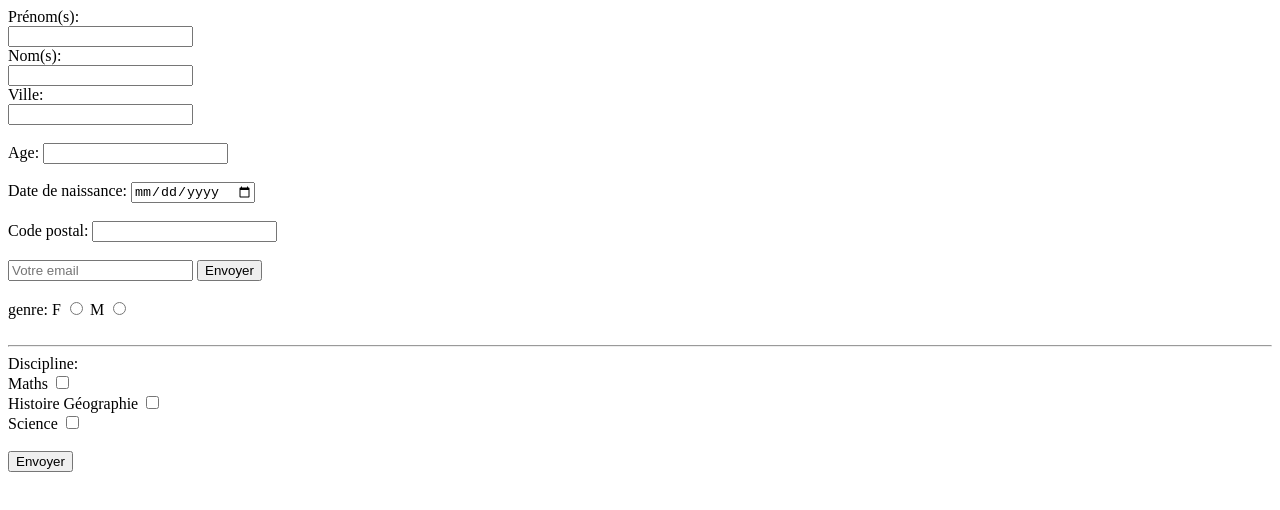
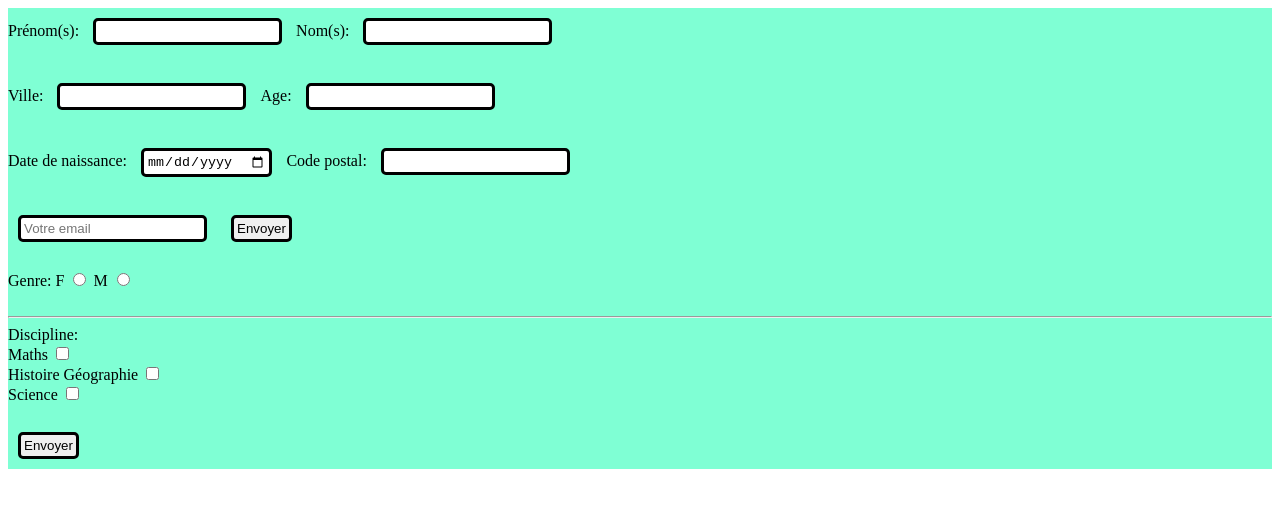
Before and after one commit to fougerouxjassem83-code/mapremierepageweb, a plain HTML site: page formulaire.html in a window 1280 px wide. Drawn offline with Linux system fonts and the light colour scheme.

Commit message:
je viens de construire mon codage sur html il d'ou je lai associé avec son camarade css pour styliser la page

```diff
--- /dev/null
+++ b/formulaire.css
@@ -0,0 +1,39 @@
+body{
+    text-align:;
+}
+
+
+form{
+    background-color: aquamarine;
+}
+
+        /*display inline signifie que l'orsque le */
+#div1{
+    display: inline;
+
+}
+
+#div2{
+    display: inline;
+}
+
+#div3{
+    display: inline;
+}
+
+
+
+
+
+
+        /*padding permet de modifier la taille d'input*/
+        /*input type date donc je cible l'input date avec la valeur padding est j'ai changer sa hauteur intérieur*/
+input[type=date],[type=text],[type=submit],[type=email]{
+            padding: 3px;  /*pading c'est la hauteur interne */
+            margin: 10px; /* le margin modifie la hauteur extérieur  */
+            border: 2px;
+            border-radius: 5px;
+            border: solid black; /*c'est tout sipmelement la couleur de la bordure*/
+            margin: bottom 15px;
+
+        }
--- a/formulaire.html
+++ b/formulaire.html
@@ -3,6 +3,7 @@
     <head>
         <meta charset="UTF-8">
         <meta name="viewport" content="width=device-width, initial-scale=1.0">
+        <link href="formulaire.css"rel="stylesheet">
         <title>inscription</title>
 
     </head>
@@ -10,54 +11,66 @@
 
             <!--pour créer un formulaire ll faut mettre la balise <form><form/>-->
             <form>
-
+<div id="div1">
       <!--j'indique a l'ordinateur que le label est associer a cettte ordinateur-->
-      <label for="prenom"> Prénom(s):</label>
-      <br>
-      <input type="text" name="prenom" id="prenom">
-
-<br>
-
-      <label for="Nom"> Nom(s):</label>
-      <br>         <!--dans ma balise input jai rajouter-->
-      <input type="text" name="Nom" id="Nom">
-
-<br>
-
-      <label for="Ville"> Ville:</label>
-      <br>         <!--le text ici signifie qu'à l'intérieure de l'input -->
-      <input type="text" id="Ville">
+      <label>Prénom(s):</label>
+      <input type="text">
+</div>
 
 
 
-<br><br>    <!--la balise <br> signifie les espacements-->
+<div id="div1">
+      <label>Nom(s):</label> <!--dans ma balise input jai rajouter-->
+      <input type="text">
+</div>
 
+
+
+<br><br>
+
+<div id="div2">
+      <label for="Ville"> Ville:</label>
+              <!--le text ici signifie qu'à l'intérieure de l'input -->
+      <input type="text" id="Ville">
+</div>
+
+
+    <!--la balise <br> signifie les espacements-->
+
+<div id="div2">
     <label for="Age"> Age:</label>
-    <input type="text" id="Age">
+    <input type="text" name="Age" id="Age">
+ </div>
+
+
 
  <br><br>
                 <!--Ici j'ai rajouter un un emplacement ou en poura saisir notre-->
+<div id="div3"></div>
                 <label for="Date de naissance"> Date de naissance:</label>
                 <input type="date" name="date de naissance" id="date de naissance">
+</div>
 
-<br><br>
 
+
+
+<div id="div3">
         <label for="Code postal"> Code postal: </label>
         <input type="text" name="Code postal" id="Code postal">
-
+</div>
 
 
 <br><br>
 
            <!--ici j'ai créer un label au quel je peux mettre un email pour l'envoyer-->
         <input type="email" placeholder="Votre email">
-        <input type="submit" value="Envoyer"> <!--ici j'ai rajouter value pour que pour que le text soit lisible -->
+        <input type="submit" value="Envoyer"> <!--ici j'ai rajouter value pour que  le text envoyer soit lisible -->
                                               <!--Sans value, le bouton n’aurait pas de texte lisible-->
 
 <br><br>
 
                 <!--ici j'ai créer un label pour choisir le genre de la personne-->
-    <label>genre:</label>
+    <label>Genre:</label>
     <label for="F"> F</label>
     <input type="radio" name="sexe" id="sexefeminin">
 
@@ -93,39 +106,7 @@
 
 
 
-
-
-
-
-
-
-
-
-
 </form>
-
-
-
-
-
-
-
-
-
-
-
-
-
-
-
-
-
-
-
-
-
-
-
 
 
 
```
Lines whose indentation alone changed are shown as unchanged.
